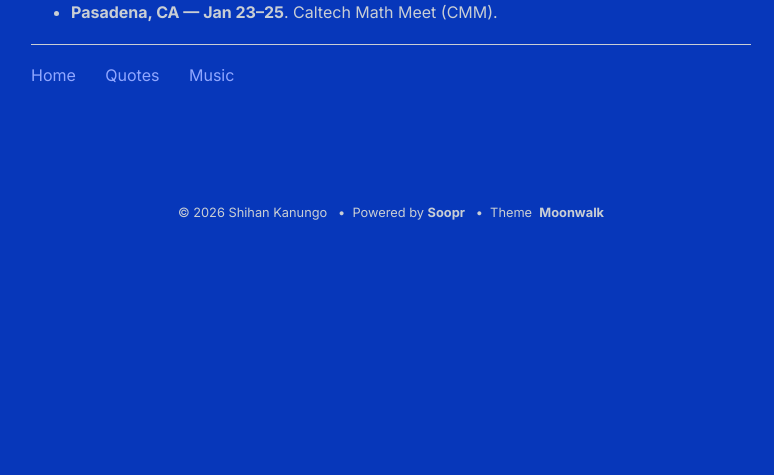
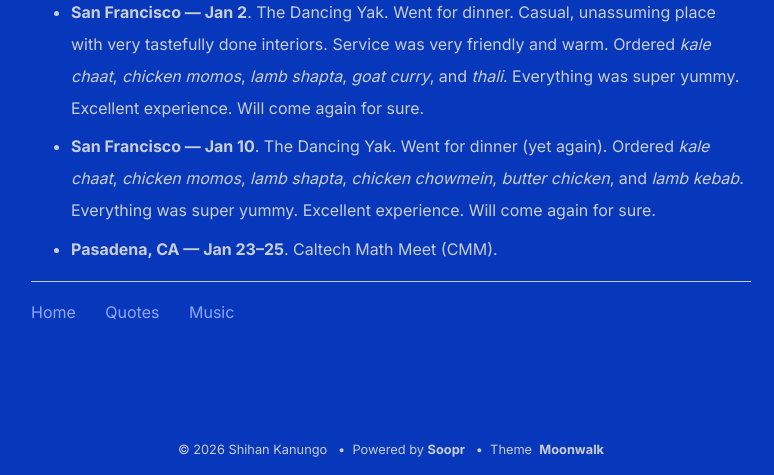
Before and after one commit to shihankanungo/shihankanungo.github.io, a Jekyll site: the page built from travel.md, in a window 1280 px wide. Shown: the part 680-1155 px from the top of the page, without its empty margins (249-1023 px from the left). Built offline with Jekyll 4.4.1, drawn with Linux system fonts in a browser that asks for light colours; before the commit the page ends 919 px from its top, so only the background shows below that.

Commit message:
Update travel.md

```diff
--- a/travel.md
+++ b/travel.md
@@ -7,4 +7,6 @@
 
 ![ch-travel](images/ch2.png)
 
+- **San Francisco --- Jan 2**. The Dancing Yak. Went for dinner. Casual, unassuming place with very tastefully done interiors. Service was very friendly and warm. Ordered *kale chaat*, *chicken momos*, *lamb shapta*, *goat curry*, and *thali*. Everything was super yummy. Excellent experience. Will come again for sure.
+- **San Francisco --- Jan 10**. The Dancing Yak. Went for dinner (yet again). Ordered *kale chaat*, *chicken momos*, *lamb shapta*, *chicken chowmein*, *butter chicken*, and *lamb kebab*. Everything was super yummy. Excellent experience. Will come again for sure.
 - **Pasadena, CA --- Jan 23--25**. Caltech Math Meet (CMM).
```
